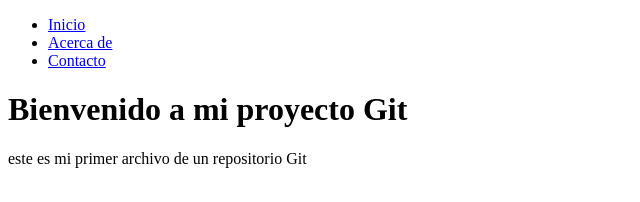
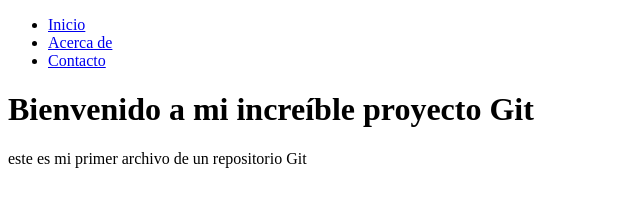
Before and after one commit to Banana1software/practicas-Git, a plain HTML site: page index.html in a window 1280 px wide. Shown: the whole page, without its empty margins (0-640 px from the left). Drawn offline with Linux system fonts and the light colour scheme.

Commit message:
Cambiar titulo de la pagina

```diff
--- a/index.html
+++ b/index.html
@@ -15,7 +15,7 @@
             <li><a href="# contact ">Contacto </a></li>
         </ul>
         </nav>
-        <h1>Bienvenido a mi proyecto Git</h1>
+        <h1>Bienvenido a mi increíble proyecto Git</h1>
         <p>este es mi primer archivo de un repositorio Git</p>
 </body>
 
```
